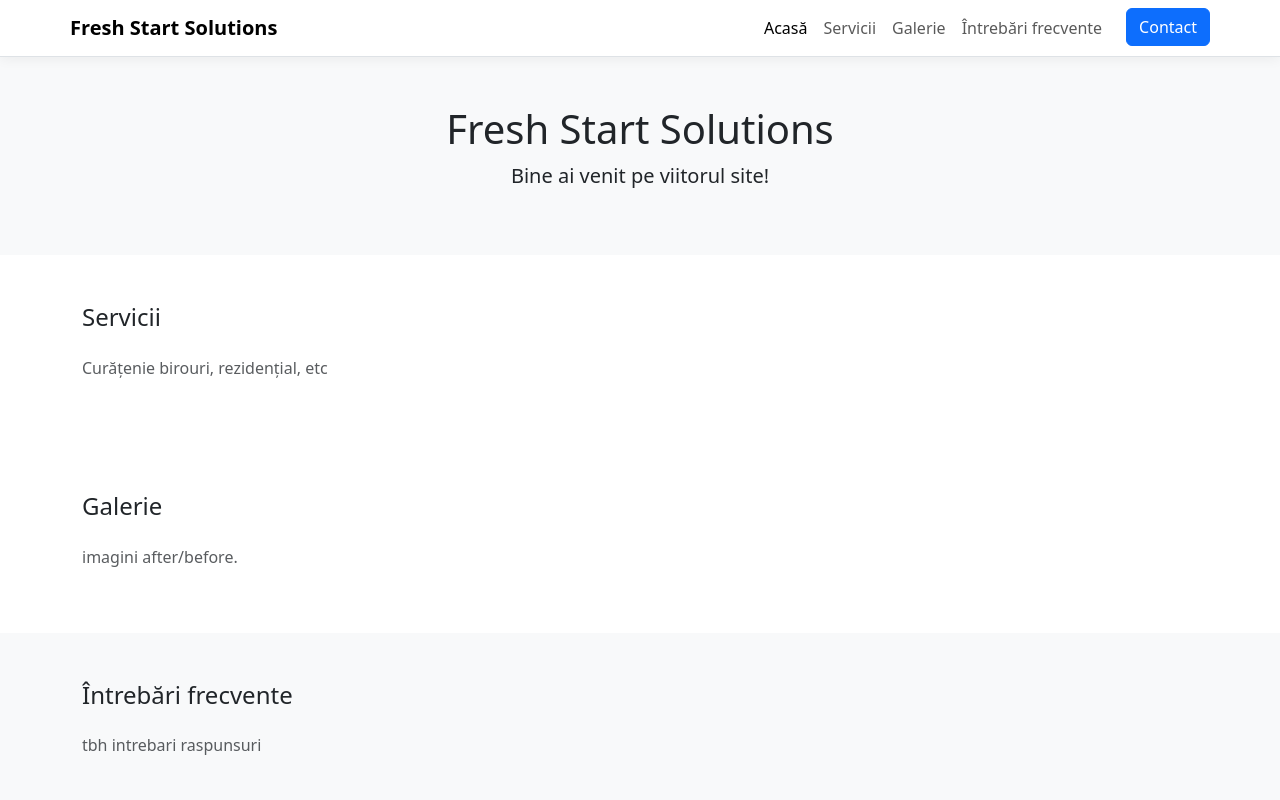
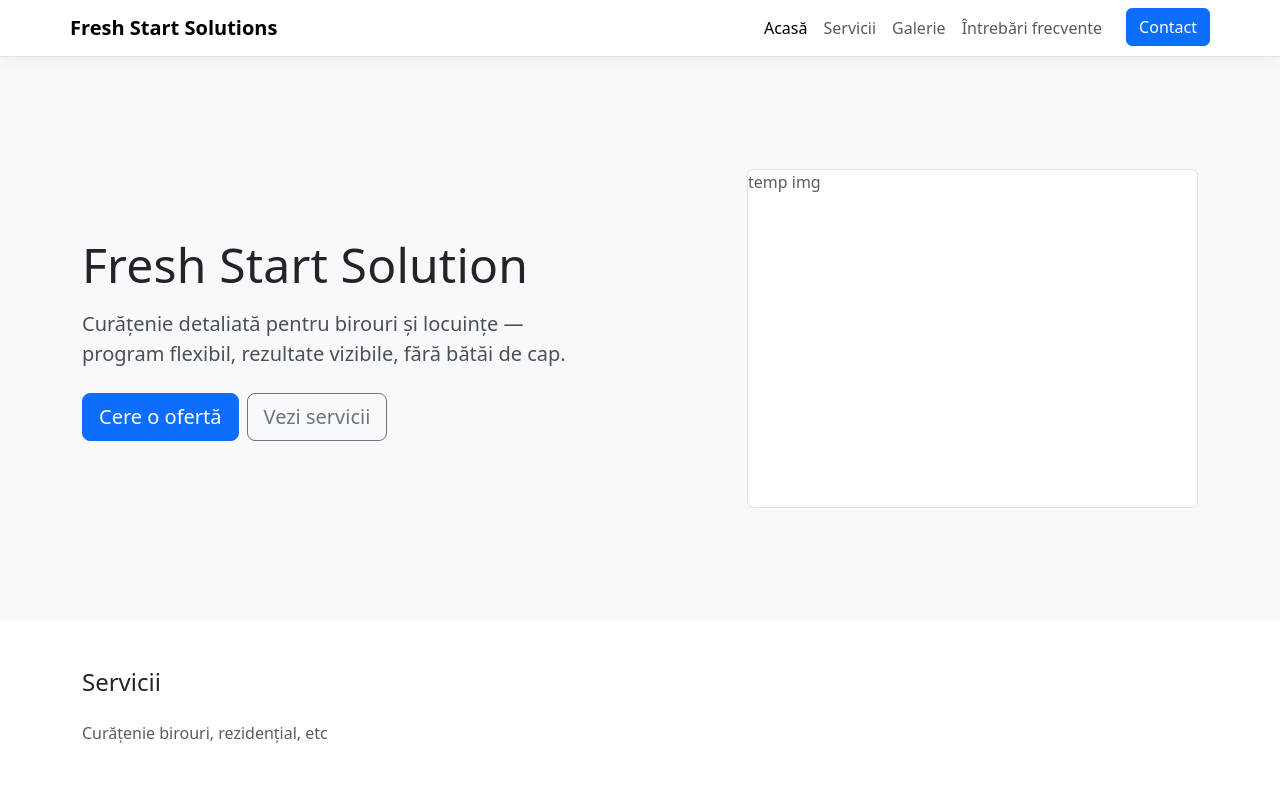
Before and after one commit to utdictum/freshstartsite, a plain HTML site: page src/index.html in a window 1280 px wide. Shown: the top 800 px of the page. Drawn offline with nearby package versions, Linux system fonts and the light colour scheme.

Commit message:
feat:add banner with cta button

```diff
--- a/src/index.html
+++ b/src/index.html
@@ -72,11 +72,32 @@
     </header>
 
     <main id="acasa">
-        <div class="container py-5">
-            <h1 class="text-center">Fresh Start Solutions</h1>
-            <p class="lead text-center">Bine ai venit pe viitorul site!</p>
-        </div>
+        <section class="hero py-5 py-lg-6 bg-light">
+            <div class="container">
+                <div class="row align-items-center g-4">
+                    <div class="col-lg-7">
+                        <h1 class="display-5 mb-3">Fresh Start Solution</h1>
+                        <p class="lead mb-4">
+                            Curățenie detaliată pentru birouri și locuințe — program flexibil, rezultate vizibile,
+                            fără bătăi de cap.
+                        </p>
+                        <div class="d-flex gap-2">
+                            <a class="btn btn-primary btn-lg" href="#contact">Cere o ofertă</a>
+                            <a class="btn btn-outline-secondary btn-lg" href="#servicii">Vezi servicii</a>
+                        </div>
+                    </div>
+                    <div class="col-lg-5">
+                        <!-- placeholder card -->
+                        <div
+                            class="ratio ratio-4x3 bg-white border rounded d-flex align-items-center justify-content-center">
+                            <span class="text-muted">temp img</span>
+                        </div>
+                    </div>
+                </div>
+            </div>
+        </section>
     </main>
+
     <section id="servicii" class="py-5 bg-white">
         <div class="container">
             <h2 class="h4 mb-4">Servicii</h2>
--- a/src/site.css
+++ b/src/site.css
@@ -1,3 +1,14 @@
 :root { scroll-behavior: smooth; }
 header { box-shadow: 0 2px 12px rgba(0,0,0,.06); }
 main .container { padding-top: 2rem; padding-bottom: 2rem; }
+
+.hero .display-5 {
+  letter-spacing: .2px;
+}
+.hero .lead {
+  color: #495057;
+  max-width: 46ch;
+}
+@media (min-width: 992px) {
+  .py-lg-6 { padding-top: 5rem !important; padding-bottom: 5rem !important; }
+}
```
Also changed, not shown: 1 other file.
